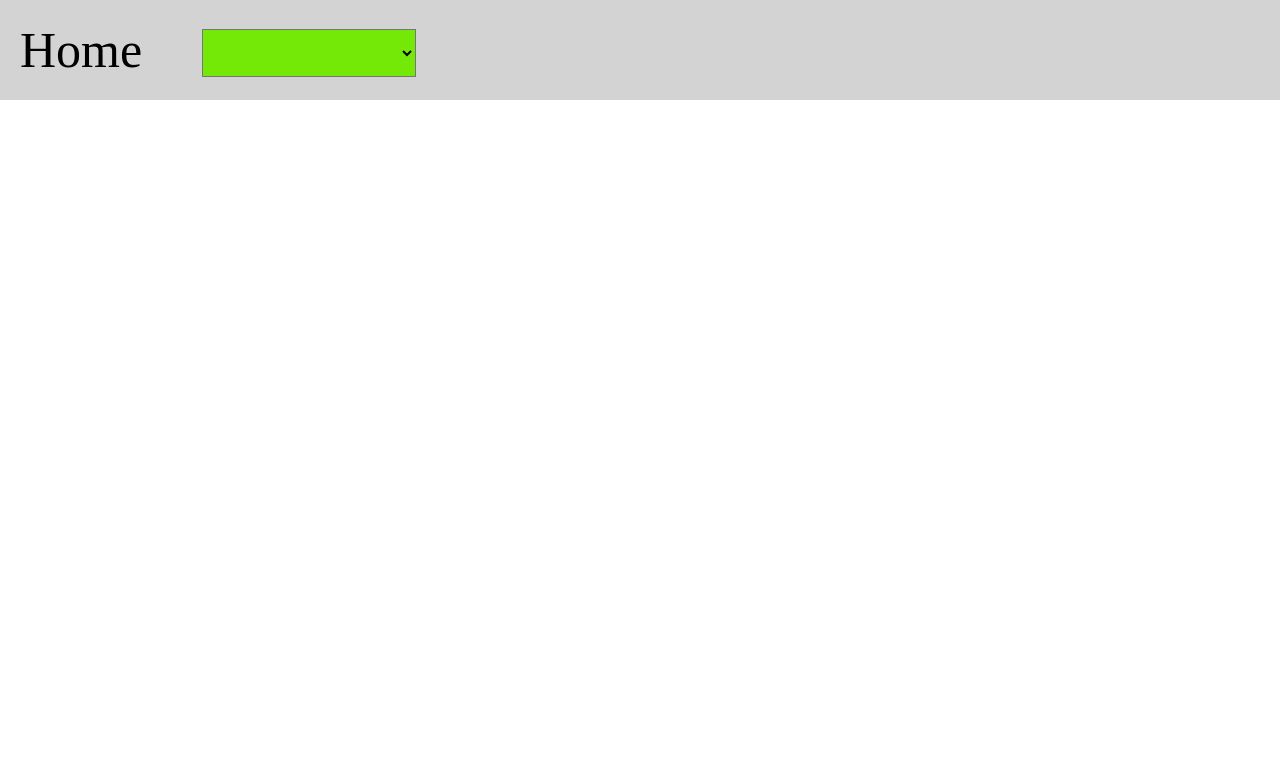
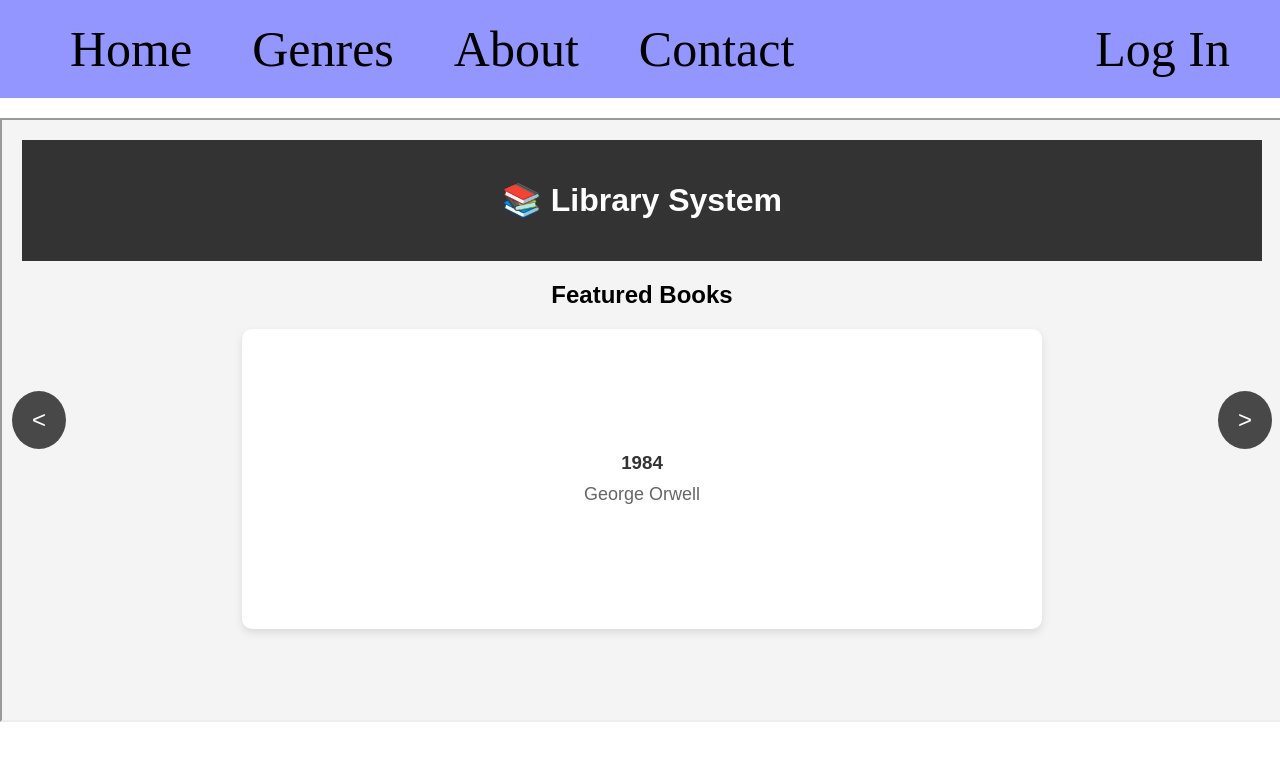
Before and after one commit to a-vitug/library-system, a plain HTML site: page front-end/webpage.html in a window 1280 px wide. Drawn offline with Linux system fonts and the light colour scheme.

Commit message:
Updated webpage, log-in

```diff
--- a/front-end/books-carousel.html
+++ b/front-end/books-carousel.html
@@ -22,7 +22,7 @@
 <body>
   <div class="header">
     <h1>📚 Library System</h1>
-    <nav><a href="webpage.html" style="color: white;">← Home</a></nav>
+    <nav><a href="" style="color: white;"></a></nav>
   </div>
 
   <section class="book-carousel">
--- a/front-end/webpage.html
+++ b/front-end/webpage.html
@@ -39,36 +39,115 @@
             align-items: center;
         }
 
-        nav{
-            background-color: lightgray;
-            height: 100px;
+        nav {
             display: flex;
+            justify-content: space-between;
             align-items: center;
-            padding-left: center;
+            background-color: rgb(148, 150, 255);
+            padding: 0 50px;
+        }
+        .dropDown {
+            position: relative;
+            display: inline-block;
         }
 
+
+        .dropDownGenre {
+            display: none;
+            position: absolute;
+            background-color: #bd1717;
+            min-width: 160px;
+            box-shadow: 0px 8px 16px 0px rgba(0,0,0,0.2);
+            z-index: 1;
+            top: 100%;
+        }
+
+        .dropDownGenre a {
+            color: rgb(0, 0, 0);
+            padding: 12px 16px;
+            text-decoration: none;
+            display: block;
+        }
+
+        .dropDownGenre a:hover {
+            background-color: #707070;
+        }
+
+        .dropDown:hover .dropDownGenre {
+            display: block;
+        }
+
+        .dropDown:hover .dropDownGenre {
+            background-color: #616161;
+        }
+
+        .navRight {
+            text-decoration: none;
+            font-size: 30px;
+            display: right;
+            margin: 20;
+            padding: 20;
+        }
+
+        .navRight a:hover {
+            color: #29cdff;
+            display: right;
+            gap: 60px;
+            list-style: none;
+            margin: 0;
+            padding: 0;
+        }
+
+        .carousel-frame {
+            width: 100%;
+            height: 600px;
+            margin: 20px 0;
+        }
         a {
             text-decoration: none;
             color:black;
             font-size: 50px;
         }
+
+        html, body {
+        width: 100%;
+        height: 100%;
+        margin: 0;
+        padding: 0;
+    }
+
+        body {
+            overflow: auto;
+
+        }
     </style>
 </head>
 <body>
-    <nav>
-        <ul>
-            <li><a href="index.html">Home</a></li>
-            <li>
-                <select name="genres" id="genres">
-                    <option value="Blank"></option>
-                    <option value="Action">Action</option>
-                    <option value="Romance">Romance</option>
-                    <option value="Fiction">Fiction</option>
-                    <option value="Non-fiction">Non-fiction</option>
-                </select>
-            </li>
+    <nav class="navBar">
+        <ul class="navLeft">
+            <li><a href="webpage.html">Home</a></li>
+
+                <li class="dropDown">
+                    <a href="" class="dropButton">Genres</a>
+
+                    <div class="dropDownGenre">
+                        <a href="romance.html">Romance</a>
+                        <a href="romance.html">Non-fiction</a>
+                        <a href="romance.html">Fiction</a>
+                    </div>
+                </li>
+
+                <li><a href="/about">About</a></li>
+                <li><a href="/contact">Contact</a></li>
         </ul>
+            <div class="navRight">
+                <a href="log-in.html" class="create-account">Log In</a>
+            </div>
     </nav>
+
+    <section class="featured-carousel">
+        <iframe src="books-carousel.html" class="carousel-frame"></iframe>
+    </section>
     <h1></h1>
     <p></p>
 </body>
```
Also changed, not shown: front-end/log-in.html (+5 -1 lines).
